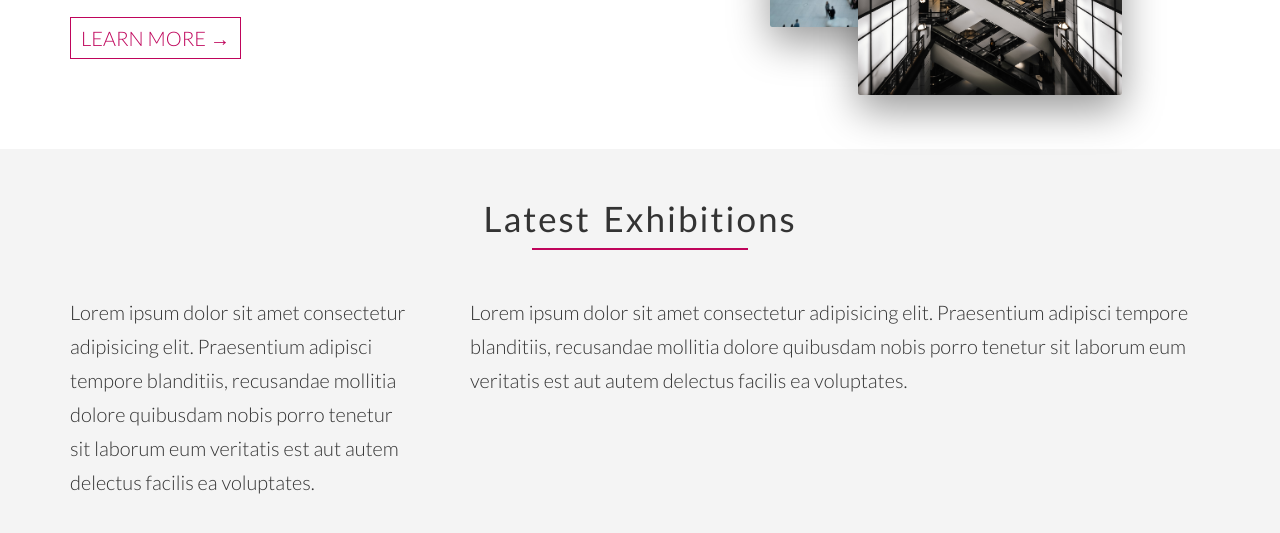
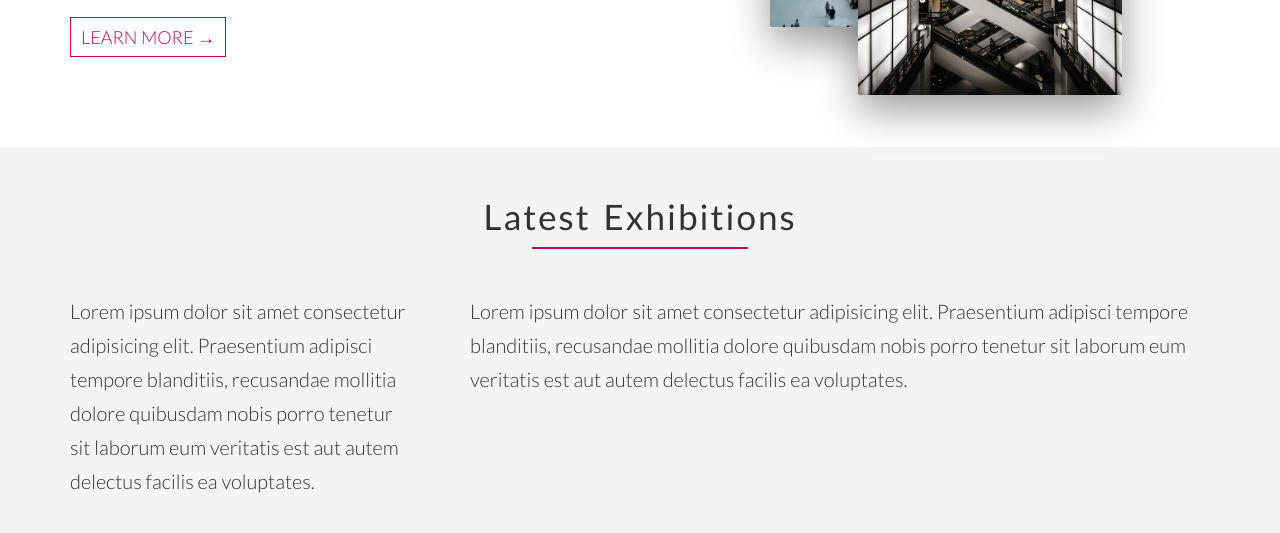
Before and after one commit to radziminski/off-museum, a website: page index.html in a window 1280 px wide. Shown: the part 1256-1789 px from the top of the page. Drawn offline with nearby package versions, Linux system fonts and the light colour scheme.

Commit message:
Section styling

```diff
--- a/sass/components/_btn.scss
+++ b/sass/components/_btn.scss
@@ -89,7 +89,7 @@
         display: inline-block;
         position: relative;
 
-        padding: 0.3rem 1rem;
+        padding: 0.4rem 1rem;
 
         color: $color-primary;
         border: 1px solid $color-primary;
@@ -98,7 +98,7 @@
         text-transform: uppercase;
         text-decoration: none;
         font-weight: 300;
-        font-size: 2rem;
+        font-size: 1.8rem;
 
         transition: all 0.2s;
         backface-visibility: hidden;
```
Also changed, not shown: resources/css/style.css.
